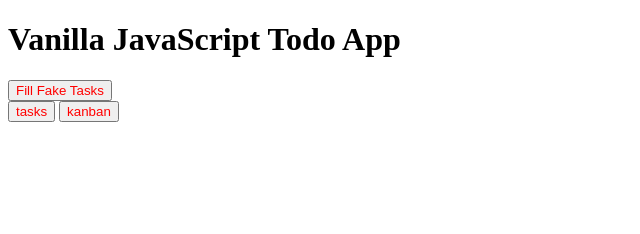
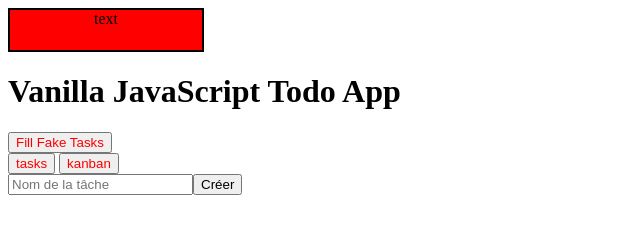
Before and after one commit to Mustakim-Khan/iw1-js-project, a plain HTML site: page www/index.html in a window 1280 px wide. Shown: the whole page, without its empty margins (0-640 px from the left). Drawn offline with Linux system fonts and the light colour scheme.

Commit message:
tasks storage

```diff
--- a/www/app.js
+++ b/www/app.js
@@ -4,11 +4,12 @@ const STATUS_DOING = 'En cours';
 const STATUS_TO_VALIDATE = 'A Valider';
 const STATUS_DONE = 'Fait';
 let currentTaskId = 1;
-
+let allTasks = (localStorage.tasks ? JSON.parse(localStorage.tasks) : []);
 
 const kanban = document.getElementById("kanban");
 const task = document.getElementById("task");
 const fillTasksButton = document.getElementById("fillTasksButton");
+const main = document.getElementById('main');
 
 kanban.addEventListener("click", (e) => {
   history.pushState(
@@ -49,7 +50,7 @@ fillTasksButton.addEventListener("click", (e) => {
     console.log(t8);
 })
 
-
+// Task
 class Task {
     constructor(status, title, content) {
         this._id = currentTaskId;
@@ -88,6 +89,54 @@ class Task {
     }
 }
 
+
+
+let form = document.createElement('form');
+form.setAttribute('method', 'post');
+form.setAttribute('action', '');
+
+let inputText = document.createElement('input');
+let inputButton = document.createElement('input');
+
+inputText.setAttribute('type', 'text');
+inputText.setAttribute('name', 'name');
+inputText.setAttribute('value', '');
+inputText.setAttribute('placeholder', 'Nom de la tâche');
+inputButton.setAttribute('type', 'button');
+inputButton.setAttribute('value', 'Créer');
+
+form.append(inputText);
+form.append(inputButton);
+
+main.append(form);
+
+form.addEventListener('submit', (e) => {
+    e.preventDefault();
+    const taskTitle = inputText.value;
+    inputText.value = '';
+
+    let task = new Task(STATUS_TO_PLAN, taskTitle, '');
+    allTasks.push(task);
+    localStorage.setItem('tasks', JSON.stringify(allTasks));
+
+    displayStoredTasks();
+
+    let p = document.createElement('p');
+    p.innerText = taskTitle;
+    main.append(p);
+});
+
+const displayStoredTasks = () => {
+    console.clear();
+    let div = document.createElement('div');
+
+
+    let storedTasks = JSON.parse(localStorage.getItem('tasks'));
+    storedTasks.forEach((task) => {
+        console.log(task);
+    })
+}
+
 /*
 class Kanban {
     constructor(tasks) {
--- a/www/index.html
+++ b/www/index.html
@@ -12,6 +12,9 @@
 </head>
 
 <body>
+    <div id="container" style="border: 2px solid black; background-color: red; height: 5vh; width: 15vw; text-align: center; vertical-align: middle">
+<p style="margin: auto; vertical-align: middle">text</p>
+    </div>
     <h1>Vanilla JavaScript Todo App</h1>
     <button id="fillTasksButton">
         Fill Fake Tasks
@@ -25,6 +28,10 @@
 
     </div>
 
+    <div id="main">
+
+    </div>
+
 
 
 </body>
--- a/www/style.css
+++ b/www/style.css
@@ -1,3 +1,7 @@
 button {
     color: red;
 }
+#main {
+    width: 100%;
+    height: 100%;
+}
```
